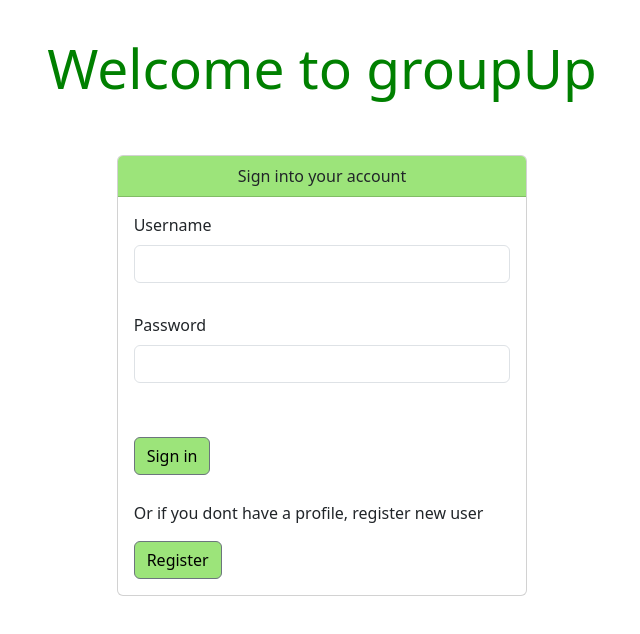
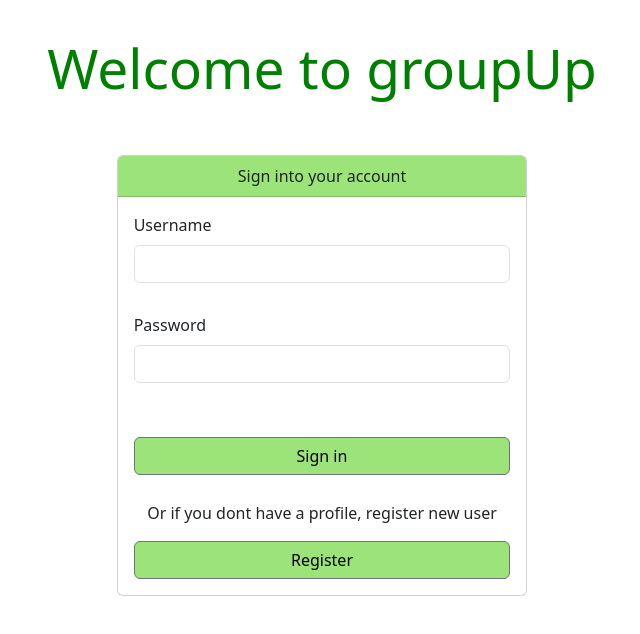
Before and after one commit to Juni-hub/TDT4140-groupup, a Next.js app in the folder frontend/: page / in a window 1280 px wide. Shown: the top 634 px of the page, without its empty margins (318-958 px from the left). Built offline with nearby package versions, Linux system fonts and the light colour scheme.

Commit message:
update styling on buttons in form

```diff
--- a/frontend/components/loginForm.js
+++ b/frontend/components/loginForm.js
@@ -24,11 +24,11 @@ const LoginForm = () => {
                         <Label>Password</Label>
                         <Input type="text" style={{marginBottom:"30px"}}></Input>
                         <br></br>
-                        <Button  style={{backgroundColor:"rgba(132, 222, 89, 0.8)", color:"black", marginBottom:"2px"}} type="submit">Sign in</Button>
+                        <Button  style={{backgroundColor:"rgba(132, 222, 89, 0.8)", color:"black", marginBottom:"2px",width:"100%"}} type="submit">Sign in</Button>
                       </Form>
                       <br />
-                      <CardText>Or if you dont have a profile, register new user</CardText>
-                      <Button  style={{backgroundColor:"rgba(132, 222, 89, 0.8)", color:"black"}}> Register</Button>
+                      <CardText style={{textAlign:"center"}}>Or if you dont have a profile, register new user</CardText>
+                      <Button  style={{backgroundColor:"rgba(132, 222, 89, 0.8)", color:"black", width:"100%"}}> Register</Button>
                     </CardBody>
                   </Card>
                 </Col>
```
